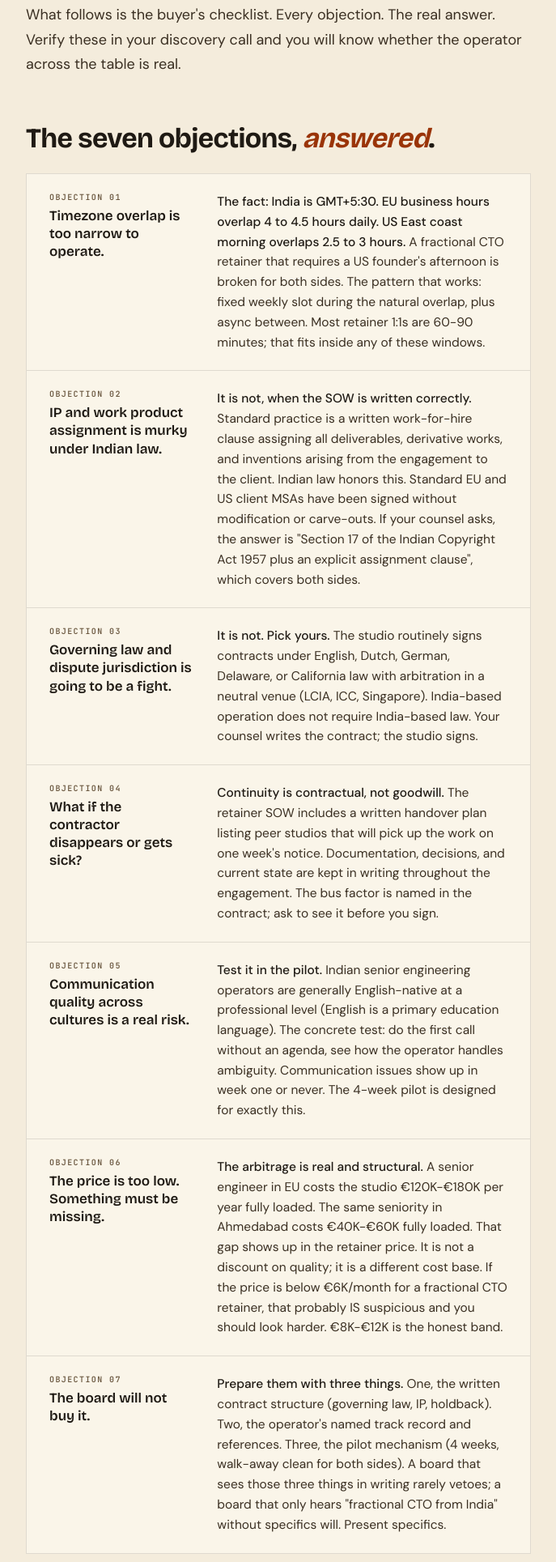
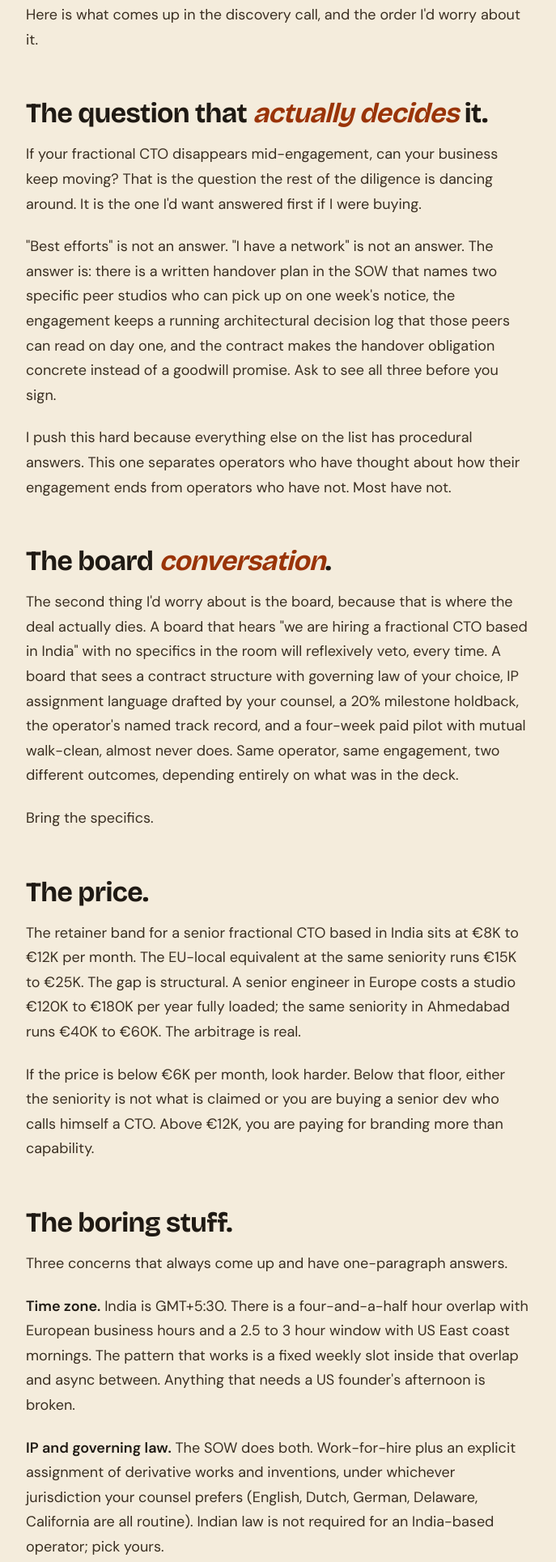
Before and after one commit to sagar-quantalynk/tech-portfolio, a website: page writing/hiring-fractional-cto-from-india.html in a window 1280 px wide. Shown: the part 1575-3504 px from the top of the page at 81% size, without its empty margins (296-983 px from the left). Drawn offline with nearby package versions, Linux system fonts and the light colour scheme.

Commit message:
rewrite(essay 1): Hiring fractional CTO from India - operator voice
Council 11+12 driven rewrite. Sagar picked option B from session 10's
structural decision: rewrite the three essays Outsider flagged as
AI-shaped, in operator voice, with the same facts.

Pass 1 (council 11) replaced the 7-objection numbered table with 7
paragraphs starting with bolded "On X, ..." opener. Outsider rejected:
parallel structure across 7 topics is still listicle-disguised.

Pass 2 (council 12) dropped the parallel structure entirely:
- Lead with continuity (the deal-decider per Outsider), 3 paragraphs
- Board conversation as own beat, 2 paragraphs
- Price as own beat, 2 paragraphs
- "The boring stuff" (timezone, IP/law, communication) compressed
  into 3 short paragraphs under one shared heading

Outsider verdict on pass 2: SHIP after two surgical cuts (vibe-kicker
line and costume-metaphor sentence). Both cuts applied before deploy.

Asymmetric weighting validated by Outsider as believable operator
voice. Pattern documented for essays 2 and 3 in council transcript.

```diff
--- a/writing/hiring-fractional-cto-from-india.html
+++ b/writing/hiring-fractional-cto-from-india.html
@@ -209,61 +209,37 @@ article h2 em { font-style: italic; color: var(--sienna); font-weight: 700; }
 
     <p>The trade is not seniority. The seniority bar for a fractional CTO is the same on both sides: 12+ years of engineering, multiple shipped systems, hiring and architecture chops, board-prep experience. The trade is operating cost. An Indian senior operator's fixed costs (rent, taxes, salaries to contractors) are denominated in INR, which structurally compounds to lower retainer prices for the same hours.</p>
 
-    <p>What follows is the buyer's checklist. Every objection. The real answer. Verify these in your discovery call and you will know whether the operator across the table is real.</p>
+    <p>Here is what comes up in the discovery call, and the order I'd worry about it.</p>
 
-    <h2>The seven objections, <em>answered</em>.</h2>
+    <h2>The question that <em>actually decides</em> it.</h2>
 
-    <div class="objection-table">
-      <div class="objection-row">
-        <div class="objection">
-          <span class="objection-tag">Objection 01</span>
-          Timezone overlap is too narrow to operate.
-        </div>
-        <div class="answer"><strong>The fact: India is GMT+5:30. EU business hours overlap 4 to 4.5 hours daily. US East coast morning overlaps 2.5 to 3 hours.</strong> A fractional CTO retainer that requires a US founder's afternoon is broken for both sides. The pattern that works: fixed weekly slot during the natural overlap, plus async between. Most retainer 1:1s are 60-90 minutes; that fits inside any of these windows.</div>
-      </div>
-      <div class="objection-row">
-        <div class="objection">
-          <span class="objection-tag">Objection 02</span>
-          IP and work product assignment is murky under Indian law.
-        </div>
-        <div class="answer"><strong>It is not, when the SOW is written correctly.</strong> Standard practice is a written work-for-hire clause assigning all deliverables, derivative works, and inventions arising from the engagement to the client. Indian law honors this. Standard EU and US client MSAs have been signed without modification or carve-outs. If your counsel asks, the answer is "Section 17 of the Indian Copyright Act 1957 plus an explicit assignment clause", which covers both sides.</div>
-      </div>
-      <div class="objection-row">
-        <div class="objection">
-          <span class="objection-tag">Objection 03</span>
-          Governing law and dispute jurisdiction is going to be a fight.
-        </div>
-        <div class="answer"><strong>It is not. Pick yours.</strong> The studio routinely signs contracts under English, Dutch, German, Delaware, or California law with arbitration in a neutral venue (LCIA, ICC, Singapore). India-based operation does not require India-based law. Your counsel writes the contract; the studio signs.</div>
-      </div>
-      <div class="objection-row">
-        <div class="objection">
-          <span class="objection-tag">Objection 04</span>
-          What if the contractor disappears or gets sick?
-        </div>
-        <div class="answer"><strong>Continuity is contractual, not goodwill.</strong> The retainer SOW includes a written handover plan listing peer studios that will pick up the work on one week's notice. Documentation, decisions, and current state are kept in writing throughout the engagement. The bus factor is named in the contract; ask to see it before you sign.</div>
-      </div>
-      <div class="objection-row">
-        <div class="objection">
-          <span class="objection-tag">Objection 05</span>
-          Communication quality across cultures is a real risk.
-        </div>
-        <div class="answer"><strong>Test it in the pilot.</strong> Indian senior engineering operators are generally English-native at a professional level (English is a primary education language). The concrete test: do the first call without an agenda, see how the operator handles ambiguity. Communication issues show up in week one or never. The 4-week pilot is designed for exactly this.</div>
-      </div>
-      <div class="objection-row">
-        <div class="objection">
-          <span class="objection-tag">Objection 06</span>
-          The price is too low. Something must be missing.
-        </div>
-        <div class="answer"><strong>The arbitrage is real and structural.</strong> A senior engineer in EU costs the studio €120K-€180K per year fully loaded. The same seniority in Ahmedabad costs €40K-€60K fully loaded. That gap shows up in the retainer price. It is not a discount on quality; it is a different cost base. If the price is below €6K/month for a fractional CTO retainer, that probably IS suspicious and you should look harder. €8K-€12K is the honest band.</div>
-      </div>
-      <div class="objection-row">
-        <div class="objection">
-          <span class="objection-tag">Objection 07</span>
-          The board will not buy it.
-        </div>
-        <div class="answer"><strong>Prepare them with three things.</strong> One, the written contract structure (governing law, IP, holdback). Two, the operator's named track record and references. Three, the pilot mechanism (4 weeks, walk-away clean for both sides). A board that sees those three things in writing rarely vetoes; a board that only hears "fractional CTO from India" without specifics will. Present specifics.</div>
-      </div>
-    </div>
+    <p>If your fractional CTO disappears mid-engagement, can your business keep moving? That is the question the rest of the diligence is dancing around. It is the one I'd want answered first if I were buying.</p>
+
+    <p>"Best efforts" is not an answer. "I have a network" is not an answer. The answer is: there is a written handover plan in the SOW that names two specific peer studios who can pick up on one week's notice, the engagement keeps a running architectural decision log that those peers can read on day one, and the contract makes the handover obligation concrete instead of a goodwill promise. Ask to see all three before you sign.</p>
+
+    <p>I push this hard because everything else on the list has procedural answers. This one separates operators who have thought about how their engagement ends from operators who have not. Most have not.</p>
+
+    <h2>The board <em>conversation</em>.</h2>
+
+    <p>The second thing I'd worry about is the board, because that is where the deal actually dies. A board that hears "we are hiring a fractional CTO based in India" with no specifics in the room will reflexively veto, every time. A board that sees a contract structure with governing law of your choice, IP assignment language drafted by your counsel, a 20% milestone holdback, the operator's named track record, and a four-week paid pilot with mutual walk-clean, almost never does. Same operator, same engagement, two different outcomes, depending entirely on what was in the deck.</p>
+
+    <p>Bring the specifics.</p>
+
+    <h2>The price.</h2>
+
+    <p>The retainer band for a senior fractional CTO based in India sits at €8K to €12K per month. The EU-local equivalent at the same seniority runs €15K to €25K. The gap is structural. A senior engineer in Europe costs a studio €120K to €180K per year fully loaded; the same seniority in Ahmedabad runs €40K to €60K. The arbitrage is real.</p>
+
+    <p>If the price is below €6K per month, look harder. Below that floor, either the seniority is not what is claimed or you are buying a senior dev who calls himself a CTO. Above €12K, you are paying for branding more than capability.</p>
+
+    <h2>The boring stuff.</h2>
+
+    <p>Three concerns that always come up and have one-paragraph answers.</p>
+
+    <p><strong>Time zone.</strong> India is GMT+5:30. There is a four-and-a-half hour overlap with European business hours and a 2.5 to 3 hour window with US East coast mornings. The pattern that works is a fixed weekly slot inside that overlap and async between. Anything that needs a US founder's afternoon is broken.</p>
+
+    <p><strong>IP and governing law.</strong> The SOW does both. Work-for-hire plus an explicit assignment of derivative works and inventions, under whichever jurisdiction your counsel prefers (English, Dutch, German, Delaware, California are all routine). Indian law is not required for an India-based operator; pick yours.</p>
+
+    <p><strong>Communication.</strong> Test it in the pilot. Indian senior engineering operators are generally English-native because English is a primary medium of professional and higher education. Friction, where it exists, surfaces in week one. The four-week paid pilot is the surfacing mechanism; either side walks clean if the working pattern is wrong.</p>
 
     <h2>What the <em>overlap windows</em> actually look like.</h2>
   </div>
@@ -333,16 +309,12 @@ article h2 em { font-style: italic; color: var(--sienna); font-weight: 700; }
       </div>
     </div>
 
-    <h2>The <em>diligence checklist</em>.</h2>
-    <div class="checklist">
-      <div class="item"><span class="check">&check;</span><span class="item-text"><strong>1. Confirm governing law.</strong>The SOW should name your jurisdiction. If the operator pushes for Indian law, ask why.</span></div>
-      <div class="item"><span class="check">&check;</span><span class="item-text"><strong>2. Confirm IP assignment language.</strong>Work-for-hire plus explicit assignment of derivative works and inventions. Standard.</span></div>
-      <div class="item"><span class="check">&check;</span><span class="item-text"><strong>3. Read the handover plan.</strong>It should name peer studios with one-week pickup notice, not say "best efforts."</span></div>
-      <div class="item"><span class="check">&check;</span><span class="item-text"><strong>4. Verify the pilot mechanism.</strong>4-week paid pilot, both sides walk clean if fit is wrong. No long-term lock before fit is proven.</span></div>
-      <div class="item"><span class="check">&check;</span><span class="item-text"><strong>5. Take two references.</strong>One current client, one past. Ask "what surprised you" and "what would you change."</span></div>
-      <div class="item"><span class="check">&check;</span><span class="item-text"><strong>6. Verify GDPR / DPA where applicable.</strong>If EU personal data is in scope, the operator should sign your DPA template before SOW.</span></div>
-      <div class="item"><span class="check">&check;</span><span class="item-text"><strong>7. Confirm payment mechanics.</strong>Wire transfer in EUR or USD against an invoice. No crypto, no PayPal, no surprises. Indian operator should be able to receive foreign currency under FEMA.</span></div>
-    </div>
+    <h2>What I'd <em>actually verify</em>.</h2>
+    <p style="max-width: 65ch;">A handful of things are worth confirming explicitly before you sign, so the right answers end up in writing rather than assumed.</p>
+
+    <p style="max-width: 65ch;">Make sure the SOW names your jurisdiction as governing law and that the IP assignment is work-for-hire plus an explicit assignment of derivative works and inventions. The handover plan should name specific peer studios with one-week pickup notice rather than "best efforts." The pilot should be paid, four weeks, with a walk-clean clause for either side. Take two references in the discovery week, one current and one past, and ask both "what surprised you" and "what would you change." That second question is more useful than the first.</p>
+
+    <p style="max-width: 65ch;">Where personal data of EU residents is in scope, your DPA template should be signed before the SOW, not after. Payment mechanics should be a wire transfer in EUR or USD against an invoice; an Indian operator under FEMA can receive both without friction. If any of those answers come back vague, slow down. The right operator has these in a template SOW already and will share them on request.</p>
   </div>
 
   <div class="wrap-narrow">
```
